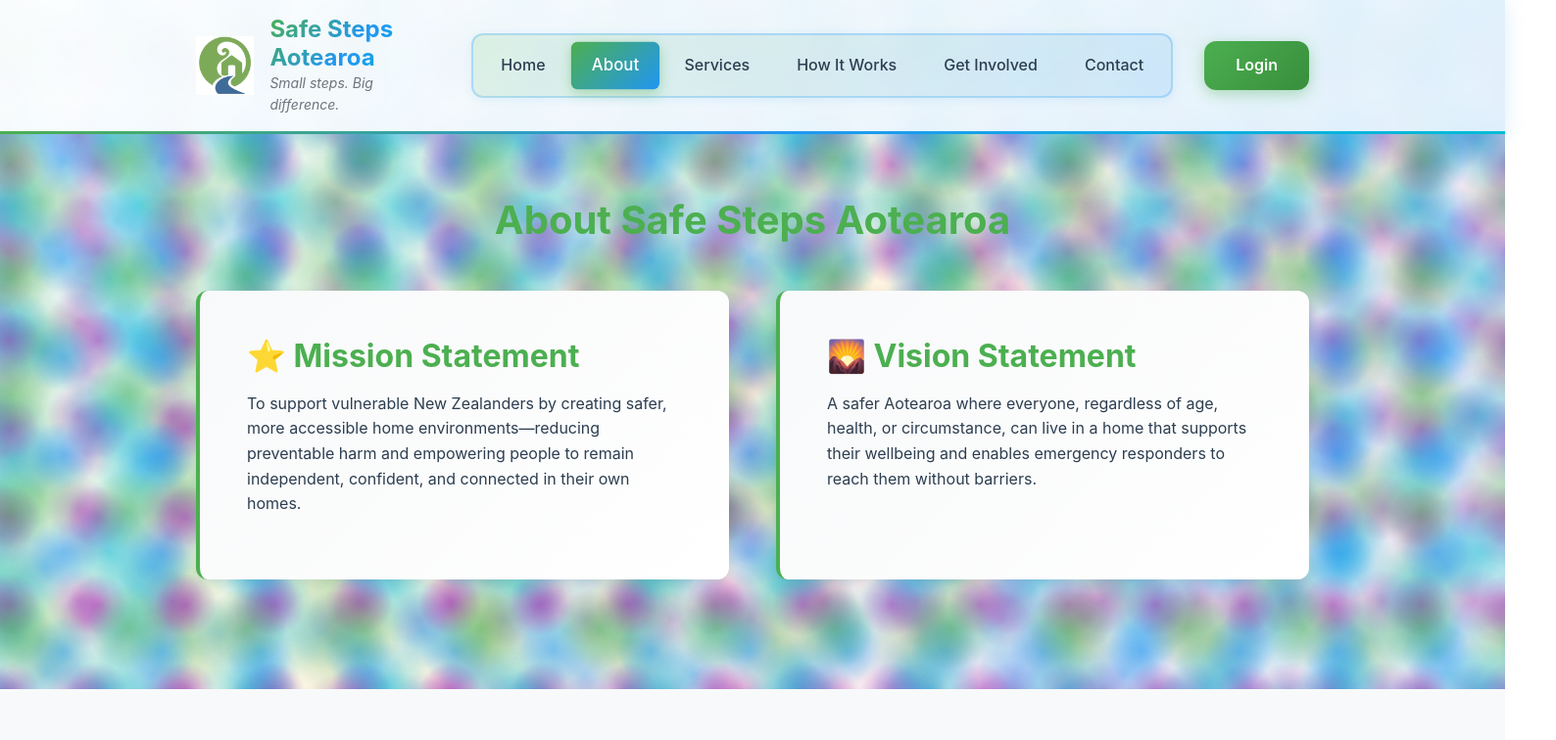
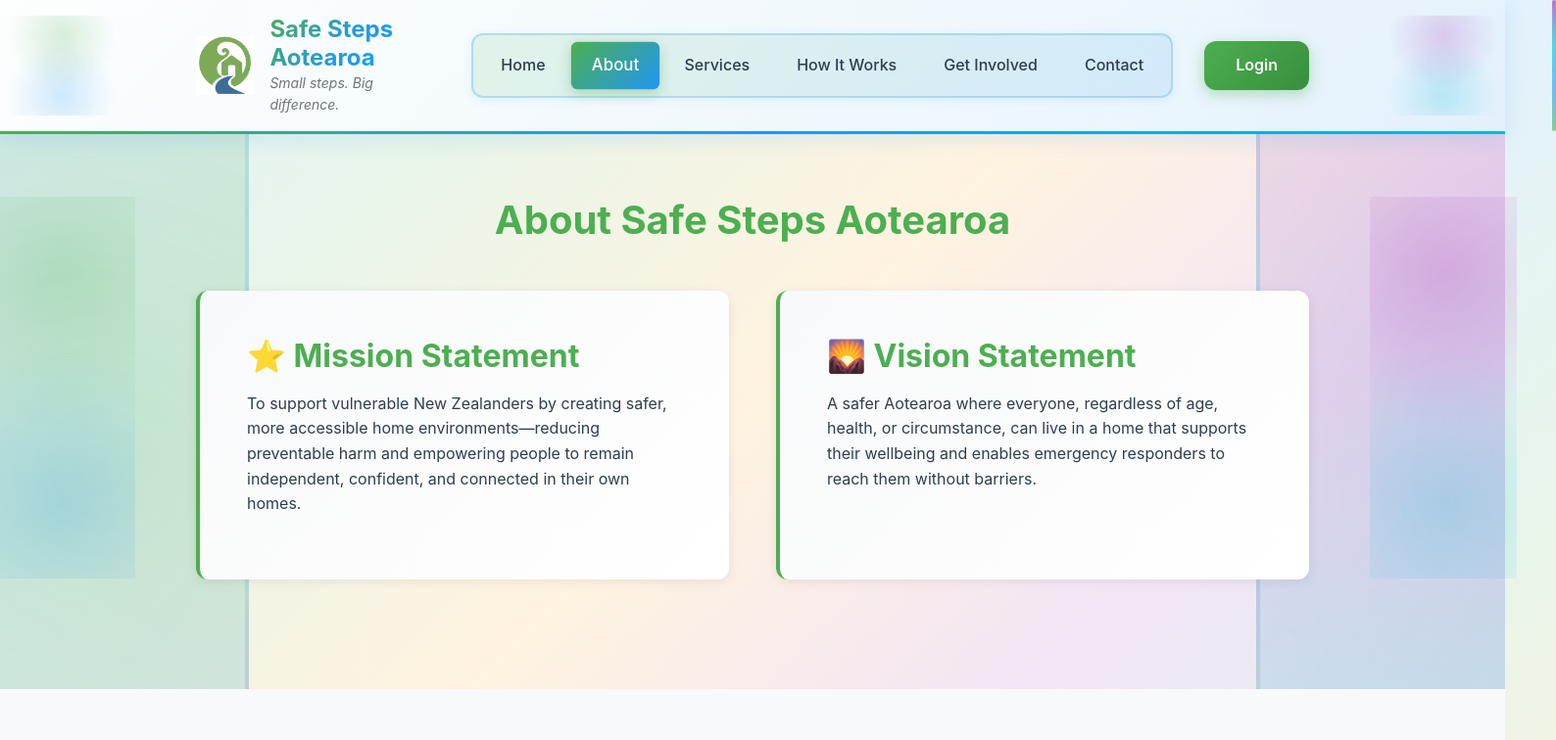
Before and after one commit to 4601Matthew/safe-steps-aotearoa-website, a React (Vite) app: page /about in a window 1536 px wide. Shown: the top 756 px of the page at 98% size, 1588 px wide, since content can reach past the window. Built offline with nearby package versions, Linux system fonts and the light colour scheme; no server answers.

Commit message:
Revert "chore: Update circles on the side"
This reverts commit 07475d00e70e8ec944c53c035bbac8b499c36671.

```diff
--- a/src/components/Footer.css
+++ b/src/components/Footer.css
@@ -7,6 +7,47 @@
   z-index: 1;
 }
 
+/* Side accent decorations for larger screens */
+@media (min-width: 1400px) {
+  .footer::before,
+  .footer::after {
+    content: '';
+    position: absolute;
+    top: 0;
+    bottom: 0;
+    width: 4px;
+    z-index: 0;
+  }
+
+  .footer::before {
+    left: calc((100vw - var(--max-width)) / 2 - 220px);
+    background: linear-gradient(180deg,
+      var(--color-primary-green),
+      var(--color-primary-blue),
+      var(--color-accent-teal),
+      var(--color-accent-purple));
+    border-radius: 2px;
+    opacity: 0.5;
+  }
+
+  .footer::after {
+    right: calc((100vw - var(--max-width)) / 2 - 220px);
+    background: linear-gradient(180deg,
+      var(--color-accent-purple),
+      var(--color-accent-teal),
+      var(--color-primary-blue),
+      var(--color-primary-green));
+    border-radius: 2px;
+    opacity: 0.5;
+  }
+}
+
+@media (max-width: 1400px) {
+  .footer::before,
+  .footer::after {
+    display: none;
+  }
+}
 
 .footer-content {
   display: grid;
--- a/src/components/Header.css
+++ b/src/components/Header.css
@@ -11,6 +11,54 @@
   position: relative;
 }
 
+/* Side accent lines for larger screens */
+@media (min-width: 1400px) {
+  .header::before,
+  .header::after {
+    content: '';
+    position: absolute;
+    top: 0;
+    bottom: 0;
+    width: 4px;
+    z-index: -1;
+  }
+
+  .header::before {
+    left: calc((100vw - var(--max-width)) / 2 - 220px);
+    background: linear-gradient(180deg,
+      var(--color-primary-green),
+      var(--color-primary-blue),
+      var(--color-accent-teal),
+      var(--color-accent-purple));
+    border-radius: 2px;
+    opacity: 0.6;
+    animation: pulseLine 3s ease-in-out infinite;
+  }
+
+  .header::after {
+    right: calc((100vw - var(--max-width)) / 2 - 220px);
+    background: linear-gradient(180deg,
+      var(--color-accent-purple),
+      var(--color-accent-teal),
+      var(--color-primary-blue),
+      var(--color-primary-green));
+    border-radius: 2px;
+    opacity: 0.6;
+    animation: pulseLine 3s ease-in-out infinite 1.5s;
+  }
+
+  @keyframes pulseLine {
+    0%, 100% { opacity: 0.4; transform: scaleY(1); }
+    50% { opacity: 0.8; transform: scaleY(1.05); }
+  }
+}
+
+@media (max-width: 1400px) {
+  .header::before,
+  .header::after {
+    display: none;
+  }
+}
 
 .header-content {
   display: flex;
--- a/src/styles/index.css
+++ b/src/styles/index.css
@@ -75,78 +75,89 @@ body {
   position: relative;
 }
 
-/* Floating circles for larger screens */
-.app::before {
+/* Side decorations for larger screens */
+.app::before,
+.app::after {
   content: '';
   position: fixed;
   top: 0;
-  left: 0;
-  width: 100vw;
+  width: 250px;
   height: 100vh;
   z-index: 0;
   pointer-events: none;
-  overflow: hidden;
-  background-image:
-    radial-gradient(circle, rgba(76, 175, 80, 0.5) 0%, transparent 50%),
-    radial-gradient(circle, rgba(33, 150, 243, 0.5) 0%, transparent 50%),
-    radial-gradient(circle, rgba(0, 188, 212, 0.5) 0%, transparent 50%),
-    radial-gradient(circle, rgba(156, 39, 176, 0.5) 0%, transparent 50%),
-    radial-gradient(circle, rgba(76, 175, 80, 0.4) 0%, transparent 50%),
-    radial-gradient(circle, rgba(33, 150, 243, 0.4) 0%, transparent 50%),
-    radial-gradient(circle, rgba(0, 188, 212, 0.4) 0%, transparent 50%),
-    radial-gradient(circle, rgba(156, 39, 176, 0.4) 0%, transparent 50%),
-    radial-gradient(circle, rgba(76, 175, 80, 0.3) 0%, transparent 50%),
-    radial-gradient(circle, rgba(33, 150, 243, 0.3) 0%, transparent 50%),
-    radial-gradient(circle, rgba(0, 188, 212, 0.3) 0%, transparent 50%),
-    radial-gradient(circle, rgba(156, 39, 176, 0.3) 0%, transparent 50%);
-  background-size:
-    120px 120px, 100px 100px, 140px 140px, 90px 90px,
-    150px 150px, 110px 110px, 130px 130px, 95px 95px,
-    160px 160px, 105px 105px, 145px 145px, 85px 85px;
-  animation: floatCircles 25s ease-in-out infinite;
+  opacity: 0.5;
 }
 
-@keyframes floatCircles {
-  0% {
-    background-position:
-      5% 15%, 8% 45%, 3% 75%, 10% 30%,
-      95% 20%, 92% 60%, 98% 80%, 88% 40%,
-      7% 55%, 12% 25%, 5% 65%, 9% 35%,
-      93% 50%, 97% 30%, 90% 70%, 95% 45%;
-  }
-  25% {
-    background-position:
-      7% 20%, 10% 50%, 5% 70%, 12% 35%,
-      93% 25%, 90% 55%, 96% 75%, 86% 45%,
-      9% 60%, 14% 30%, 7% 70%, 11% 40%,
-      91% 55%, 95% 35%, 88% 65%, 93% 50%;
-  }
-  50% {
-    background-position:
-      3% 25%, 6% 55%, 1% 65%, 8% 40%,
-      97% 30%, 94% 50%, 100% 70%, 90% 50%,
-      5% 65%, 10% 35%, 3% 75%, 7% 45%,
-      95% 60%, 99% 40%, 92% 60%, 97% 55%;
-  }
-  75% {
-    background-position:
-      6% 22%, 9% 52%, 4% 72%, 11% 37%,
-      94% 27%, 91% 57%, 97% 77%, 87% 47%,
-      8% 62%, 13% 32%, 6% 72%, 10% 42%,
-      92% 57%, 96% 37%, 89% 67%, 94% 52%;
-  }
-  100% {
-    background-position:
-      5% 15%, 8% 45%, 3% 75%, 10% 30%,
-      95% 20%, 92% 60%, 98% 80%, 88% 40%,
-      7% 55%, 12% 25%, 5% 65%, 9% 35%,
-      93% 50%, 97% 30%, 90% 70%, 95% 45%;
+.app::before {
+  left: 0;
+  background:
+    linear-gradient(180deg,
+      rgba(76, 175, 80, 0.2) 0%,
+      rgba(33, 150, 243, 0.2) 25%,
+      rgba(0, 188, 212, 0.2) 50%,
+      rgba(156, 39, 176, 0.2) 75%,
+      rgba(76, 175, 80, 0.2) 100%),
+    radial-gradient(circle at 20% 30%, rgba(76, 175, 80, 0.3) 0%, transparent 50%),
+    radial-gradient(circle at 80% 70%, rgba(33, 150, 243, 0.3) 0%, transparent 50%);
+  background-size: 100% 400%, 200% 200%, 200% 200%;
+  animation: sideGradient 20s ease infinite, floatLeftSide 12s ease-in-out infinite;
+  border-right: 4px solid;
+  border-image: linear-gradient(180deg,
+    rgba(76, 175, 80, 0.4),
+    rgba(33, 150, 243, 0.4),
+    rgba(0, 188, 212, 0.4),
+    rgba(156, 39, 176, 0.4)) 1;
+}
+
+.app::after {
+  right: 0;
+  background:
+    linear-gradient(180deg,
+      rgba(156, 39, 176, 0.2) 0%,
+      rgba(0, 188, 212, 0.2) 25%,
+      rgba(33, 150, 243, 0.2) 50%,
+      rgba(76, 175, 80, 0.2) 75%,
+      rgba(156, 39, 176, 0.2) 100%),
+    radial-gradient(circle at 80% 30%, rgba(156, 39, 176, 0.3) 0%, transparent 50%),
+    radial-gradient(circle at 20% 70%, rgba(0, 188, 212, 0.3) 0%, transparent 50%);
+  background-size: 100% 400%, 200% 200%, 200% 200%;
+  animation: sideGradient 20s ease infinite reverse, floatRightSide 12s ease-in-out infinite;
+  border-left: 4px solid;
+  border-image: linear-gradient(180deg,
+    rgba(156, 39, 176, 0.4),
+    rgba(0, 188, 212, 0.4),
+    rgba(33, 150, 243, 0.4),
+    rgba(76, 175, 80, 0.4)) 1;
+}
+
+@keyframes sideGradient {
+  0% { background-position: 0% 0%, 0% 0%, 0% 0%; }
+  50% { background-position: 0% 100%, 50% 50%, 50% 50%; }
+  100% { background-position: 0% 0%, 0% 0%, 0% 0%; }
+}
+
+@keyframes floatLeftSide {
+  0%, 100% { transform: translateX(0); }
+  50% { transform: translateX(-10px); }
+}
+
+@keyframes floatRightSide {
+  0%, 100% { transform: translateX(0); }
+  50% { transform: translateX(10px); }
+}
+
+/* Hide side decorations on smaller screens */
+@media (max-width: 1400px) {
+  .app::before,
+  .app::after {
+    width: 120px;
+    opacity: 0.3;
   }
 }
 
-/* Hide on smaller screens */
 @media (max-width: 1200px) {
-  .app::before {
+  .app::before,
+  .app::after {
     display: none;
   }
 }
@@ -196,6 +207,61 @@ a:hover {
   padding: 0 var(--spacing-md);
   position: relative;
   z-index: 1;
+}
+
+/* Decorative side elements for larger screens */
+@media (min-width: 1400px) {
+  .container::before,
+  .container::after {
+    content: '';
+    position: absolute;
+    top: 0;
+    width: 150px;
+    height: 100%;
+    z-index: -1;
+    pointer-events: none;
+  }
+
+  .container::before {
+    left: -180px;
+    background:
+      radial-gradient(circle at 50% 20%, rgba(76, 175, 80, 0.2) 0%, transparent 50%),
+      radial-gradient(circle at 50% 80%, rgba(33, 150, 243, 0.2) 0%, transparent 50%);
+    animation: floatLeft 8s ease-in-out infinite;
+  }
+
+  .container::after {
+    right: -180px;
+    background:
+      radial-gradient(circle at 50% 20%, rgba(156, 39, 176, 0.2) 0%, transparent 50%),
+      radial-gradient(circle at 50% 80%, rgba(0, 188, 212, 0.2) 0%, transparent 50%);
+    animation: floatRight 8s ease-in-out infinite;
+  }
+
+  @keyframes floatLeft {
+    0%, 100% { transform: translateY(0) scale(1); }
+    50% { transform: translateY(-20px) scale(1.1); }
+  }
+
+  @keyframes floatRight {
+    0%, 100% { transform: translateY(0) scale(1); }
+    50% { transform: translateY(20px) scale(1.1); }
+  }
+}
+
+@media (min-width: 1600px) {
+  .container::before,
+  .container::after {
+    width: 200px;
+  }
+
+  .container::before {
+    left: -230px;
+  }
+
+  .container::after {
+    right: -230px;
+  }
 }
 
 .section {
@@ -256,6 +322,42 @@ a:hover {
   color: var(--color-white);
 }
 
+/* Additional decorative elements for very large screens */
+@media (min-width: 1800px) {
+  body::before,
+  body::after {
+    content: '';
+    position: fixed;
+    top: 50%;
+    transform: translateY(-50%);
+    width: 300px;
+    height: 300px;
+    border-radius: 50%;
+    z-index: 0;
+    pointer-events: none;
+    filter: blur(60px);
+    opacity: 0.3;
+    animation: floatBlob 15s ease-in-out infinite;
+  }
+
+  body::before {
+    left: 5%;
+    background: radial-gradient(circle, rgba(76, 175, 80, 0.4), rgba(33, 150, 243, 0.4));
+    animation-delay: 0s;
+  }
+
+  body::after {
+    right: 5%;
+    background: radial-gradient(circle, rgba(156, 39, 176, 0.4), rgba(0, 188, 212, 0.4));
+    animation-delay: 7.5s;
+  }
+
+  @keyframes floatBlob {
+    0%, 100% { transform: translateY(-50%) scale(1); }
+    33% { transform: translateY(-60%) scale(1.2); }
+    66% { transform: translateY(-40%) scale(0.8); }
+  }
+}
 
 @media (max-width: 768px) {
   h1 {
```
